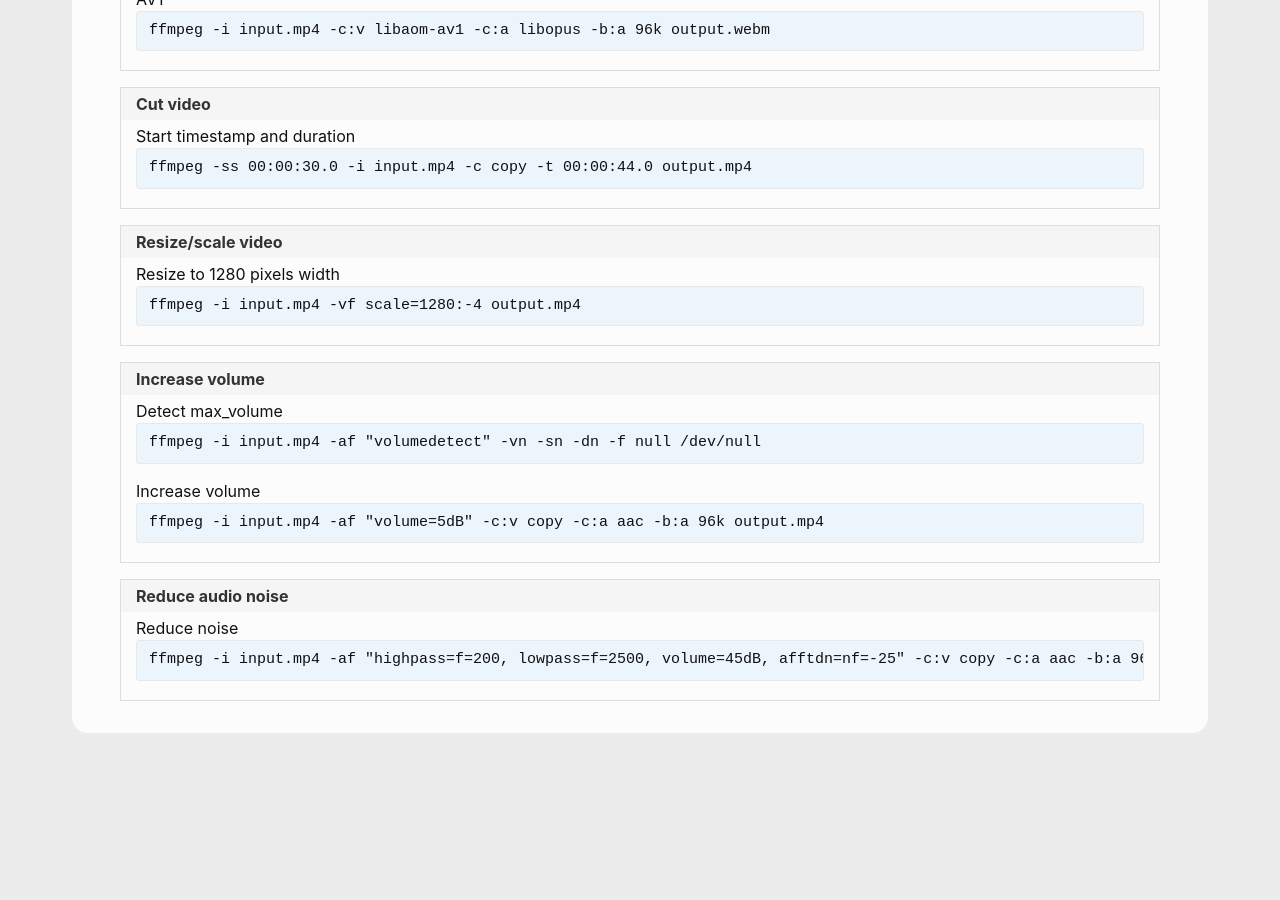
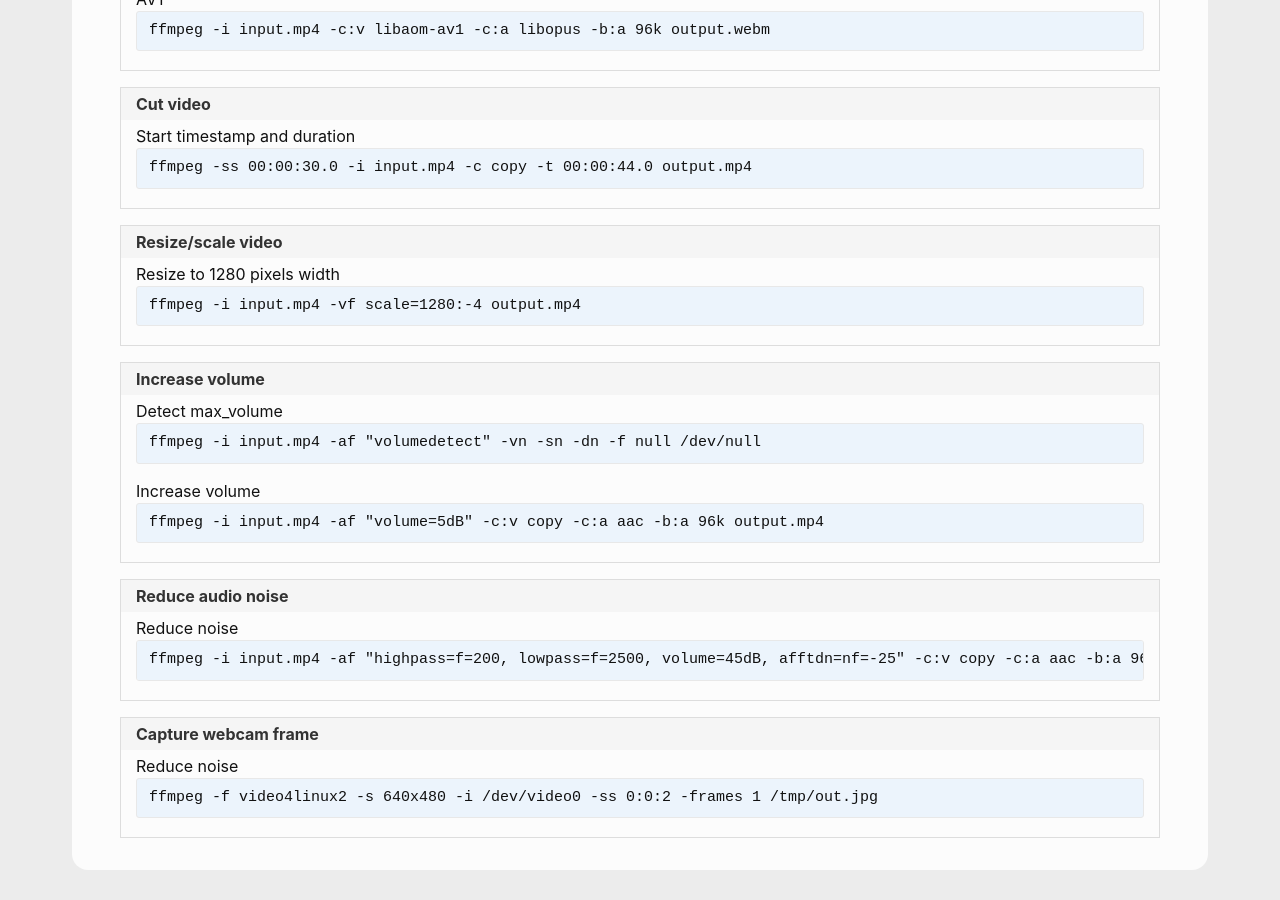
Before and after one commit to andreas-mausch/cheatsheets, a Jekyll site: the page built from _cheatsheets/ffmpeg.md, in a window 1280 px wide and 900 px high, scrolled down 687 px. Built offline with Jekyll 4.4.1, drawn with Linux system fonts in a browser that asks for light colours; before the commit the page ends 1450 px from its top, so only the background shows below that.

Commit message:
ffmpeg: capture webcam frame

```diff
--- a/_cheatsheets/ffmpeg.md
+++ b/_cheatsheets/ffmpeg.md
@@ -26,4 +26,7 @@ section:
   - name: Reduce audio noise
     commands:
       Reduce noise: ffmpeg -i input.mp4 -af "highpass=f=200, lowpass=f=2500, volume=45dB, afftdn=nf=-25" -c:v copy -c:a aac -b:a 96k output.mp4
+  - name: Capture webcam frame
+    commands:
+      Reduce noise: ffmpeg -f video4linux2 -s 640x480 -i /dev/video0 -ss 0:0:2 -frames 1 /tmp/out.jpg
 ---
```
